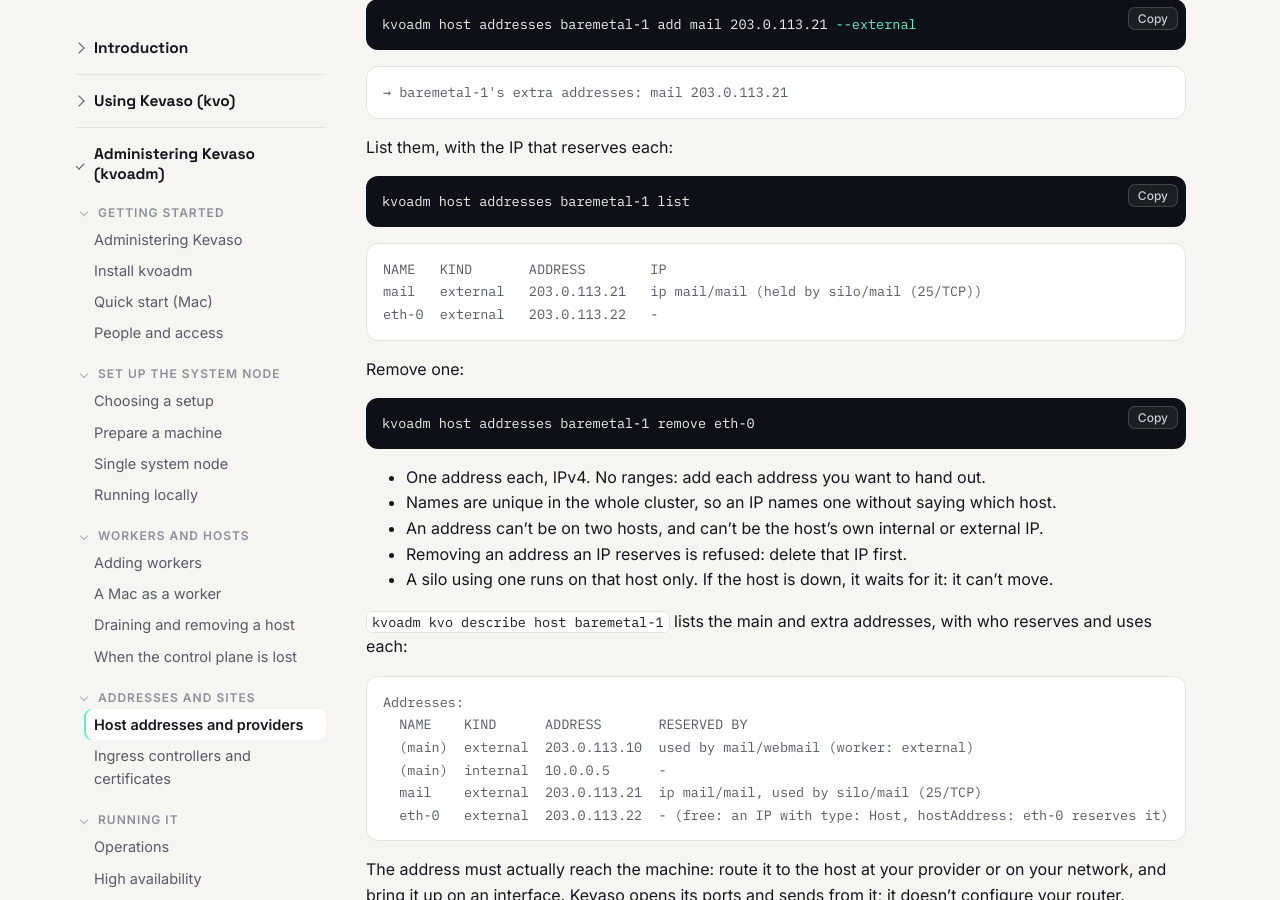
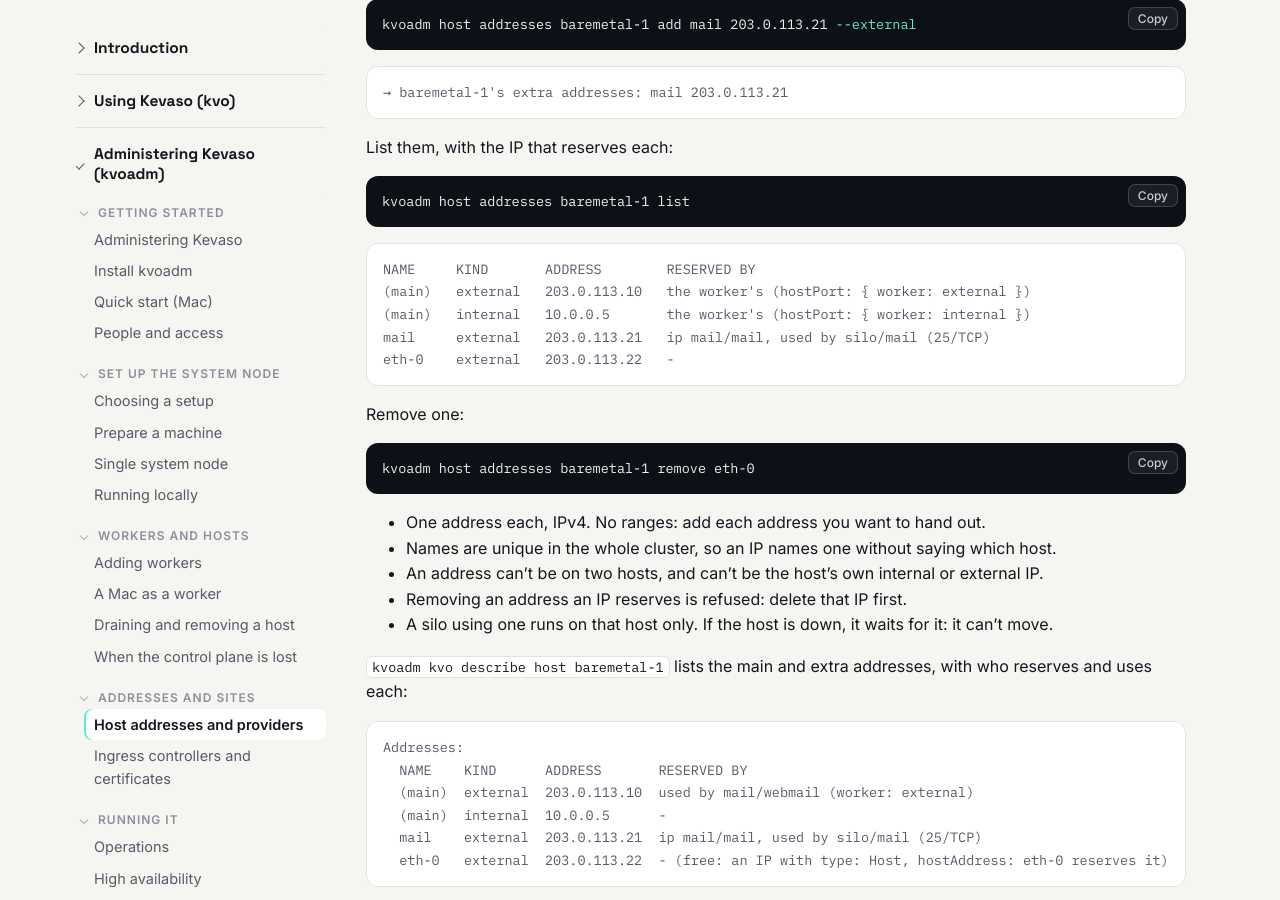
Before and after one commit to dlebee/kevaso-docs, a Jekyll site: the page built from admin/addresses.md, in a window 1280 px wide and 900 px high, scrolled down 922 px. Built offline with Jekyll 4.4.1, drawn with Linux system fonts in a browser that asks for light colours.

Commit message:
Output as kvo and kvoadm print it (core #43): Can move, Services, host addresses, node ports
Co-Authored-By: Claude Opus 5.5 <noreply@anthropic.com>
Signed-off-by: David Lebee <david@lebee.info>

````diff
--- a/admin/addresses.md
+++ b/admin/addresses.md
@@ -54,9 +54,11 @@ kvoadm host addresses baremetal-1 list
 ```
 
 ```text
-NAME   KIND       ADDRESS        IP
-mail   external   203.0.113.21   ip mail/mail (held by silo/mail (25/TCP))
-eth-0  external   203.0.113.22   -
+NAME     KIND       ADDRESS        RESERVED BY
+(main)   external   203.0.113.10   the worker's (hostPort: { worker: external })
+(main)   internal   10.0.0.5       the worker's (hostPort: { worker: internal })
+mail     external   203.0.113.21   ip mail/mail, used by silo/mail (25/TCP)
+eth-0    external   203.0.113.22   -
 ```
 
 Remove one:
````
Also changed, not shown: admin/providers/linode.md (+4 -2 lines), use/networking.md (+3 -3 lines), use/networking/model.md (+1 -1 lines).
